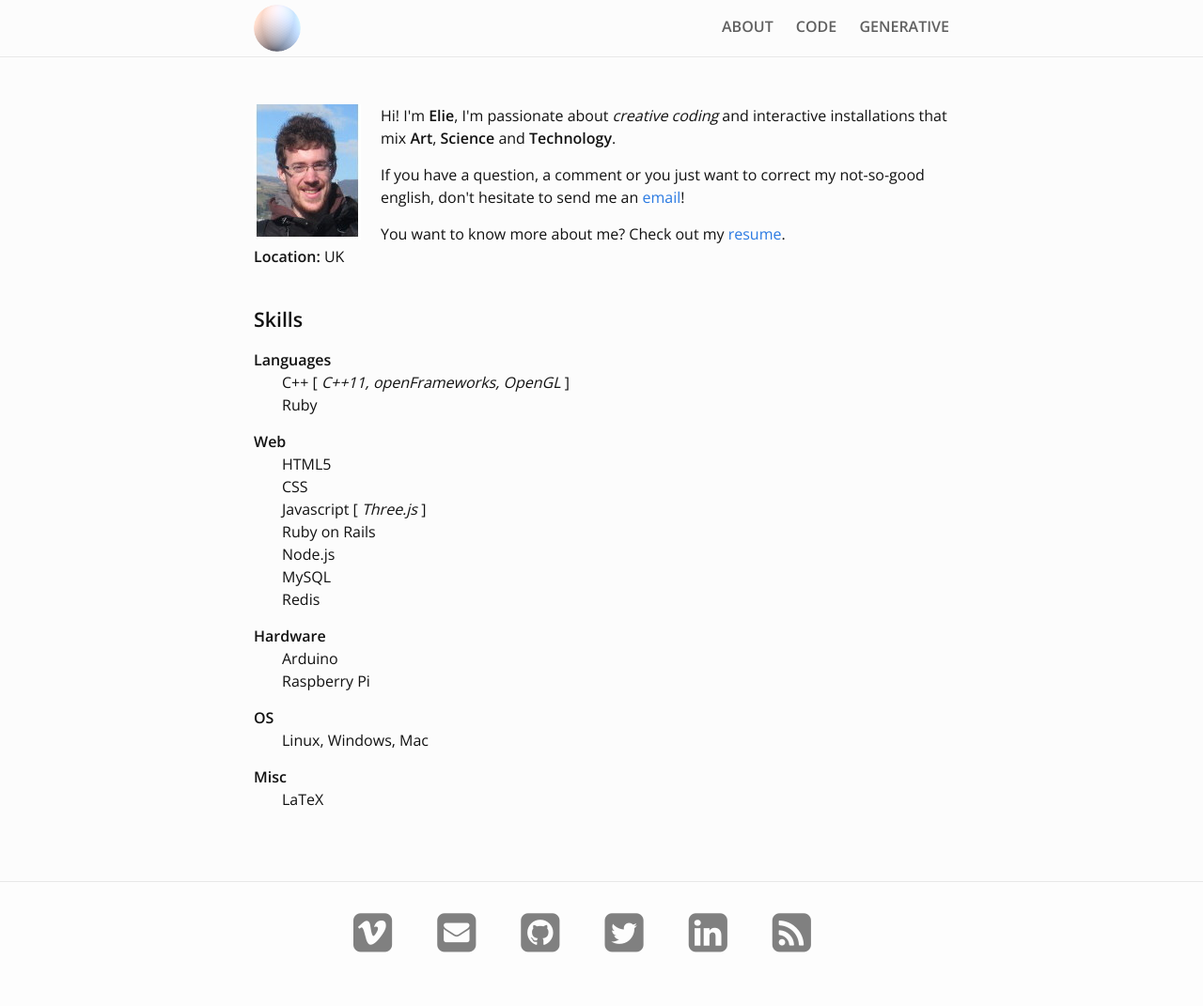
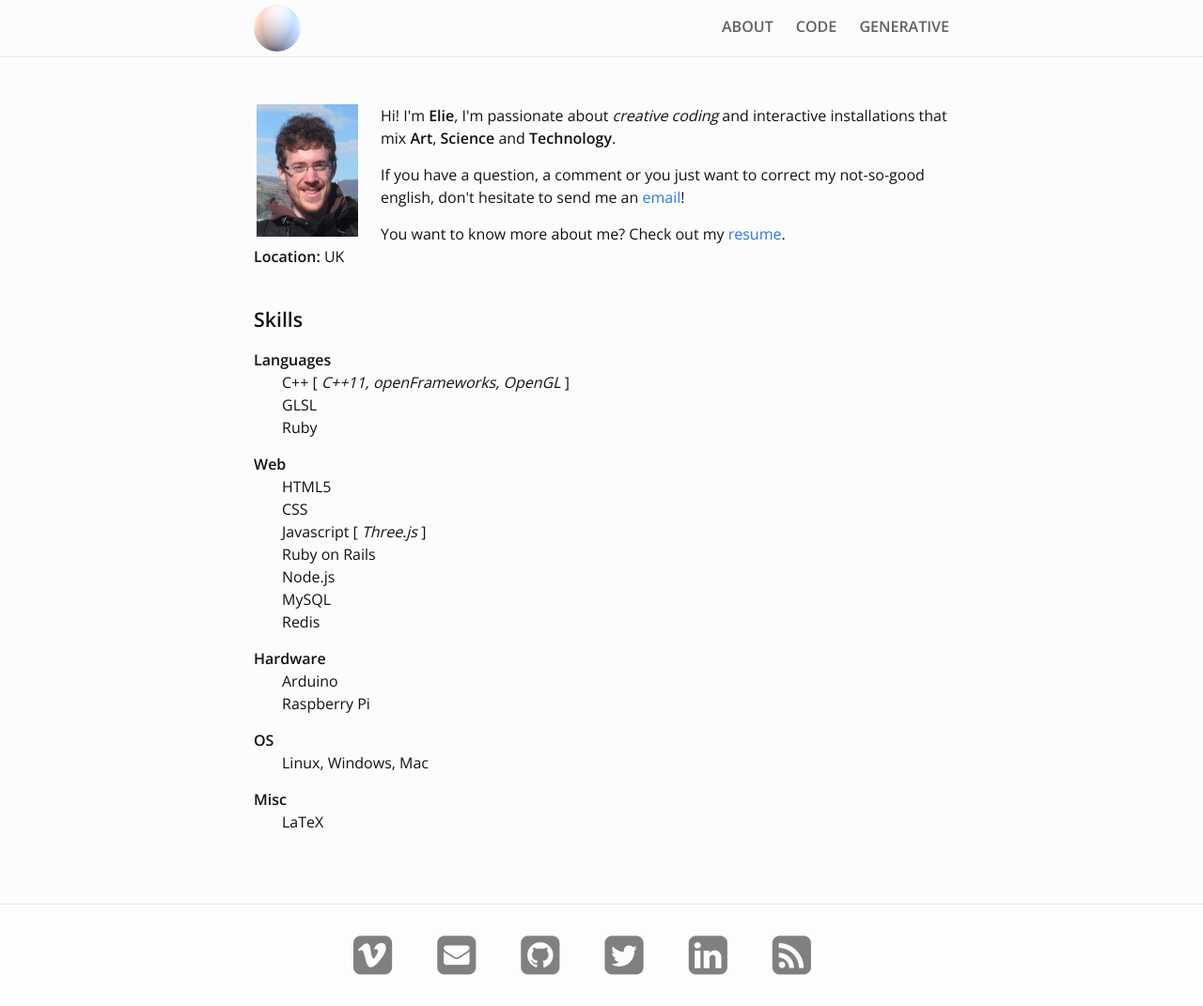
Before and after one commit to elaye/elaye.github.io-old, a Jekyll site: the page built from about.html, in a window 1280 px wide. Shown: the whole page at 94% size. Built offline with Jekyll 4.4.1, drawn with Linux system fonts in a browser that asks for light colours; nearby versions of some CDN libraries; comment, search, counter and statistics services are not loaded.

Commit message:
Change info

```diff
--- a/about.html
+++ b/about.html
@@ -22,6 +22,7 @@ You want to know more about me? Check out my <a href="/genard_cv/cv_en.pdf" targ
 <strong>Languages</strong>
 <ul>
 <li>C++  [<em> C++11, openFrameworks, OpenGL </em>]</li>
+<li>GLSL</li>
 <li>Ruby</li>
 </ul>
 <strong>Web</strong>
```
